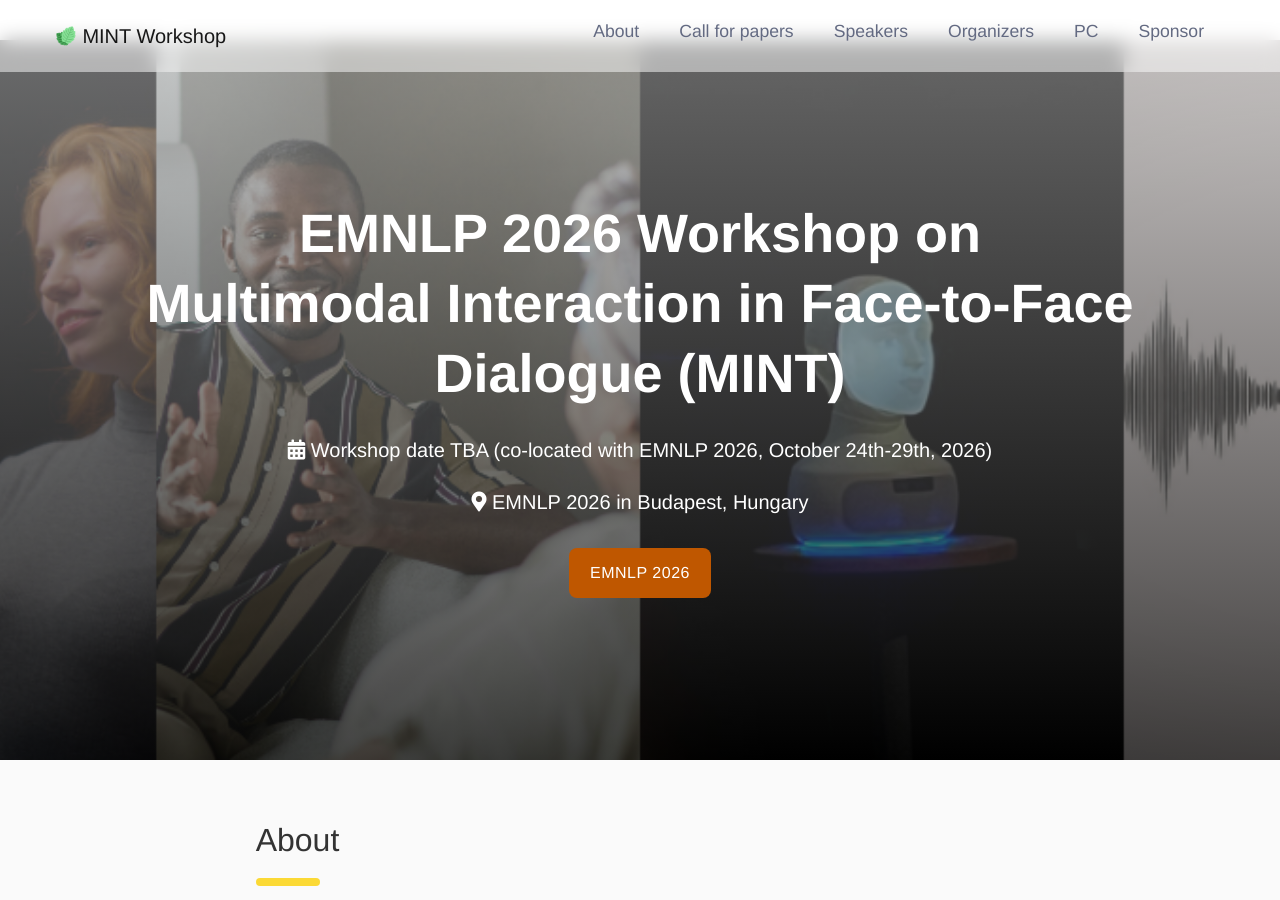
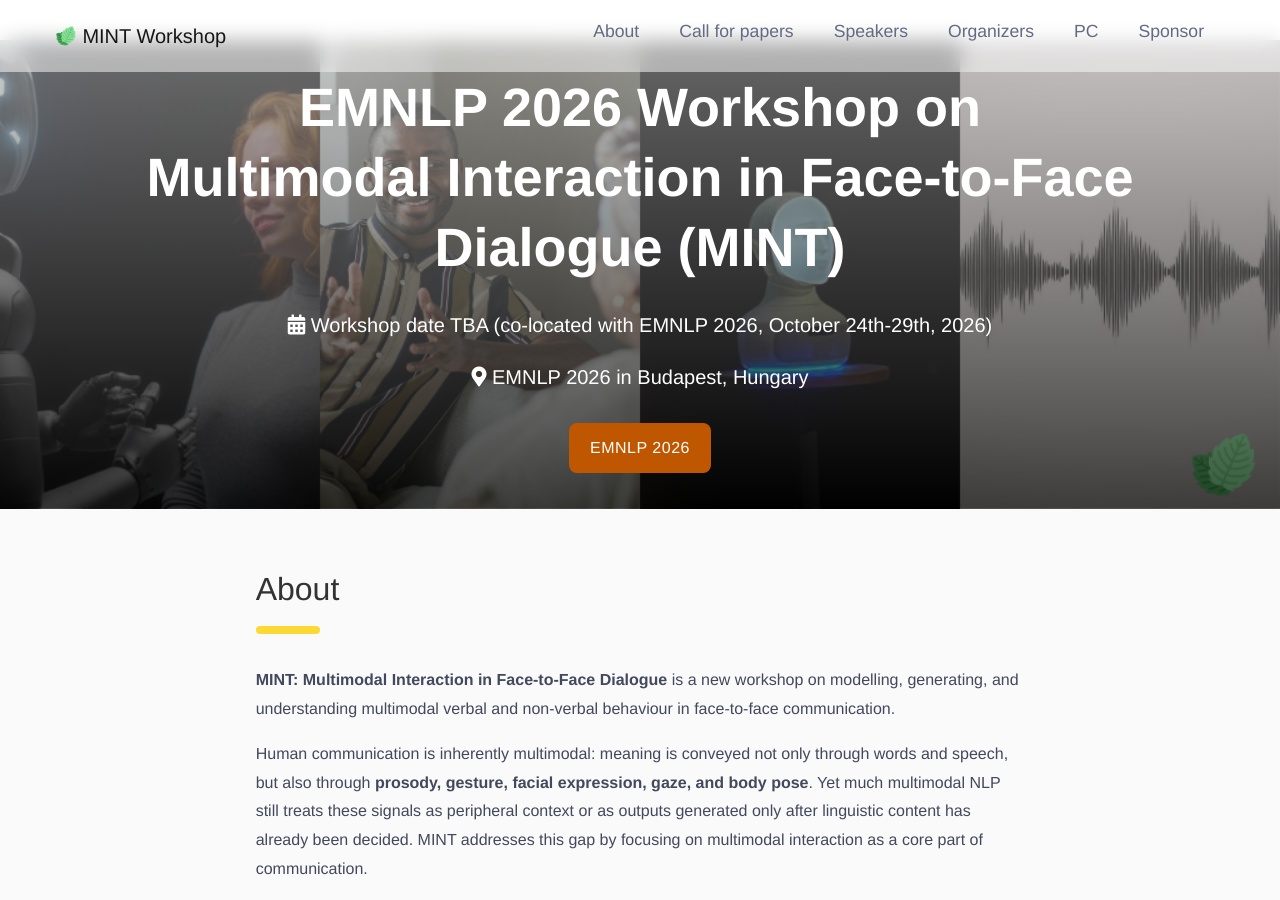
Before and after one commit to MINTworkshop/MINTworkshop.github.io, a Jekyll site: the page built from 2026/index.md, in a window 1280 px wide and 900 px high. Built offline with Jekyll 4.4.1, drawn with Linux system fonts in a browser that asks for light colours.

Commit message:
add new banner

```diff
--- a/_sass/_header.scss
+++ b/_sass/_header.scss
@@ -28,7 +28,7 @@
 }
 
 .welcome-hero {
-  min-height: 80vh;
+  min-height: 50vh;
   @include flex-center;
   position: relative;
   background-size: cover;
@@ -46,11 +46,11 @@
       margin-bottom: $spacing-unit * 3;
       color: white;
 
-      @media screen and (max-width: 480px) {
+      @media screen and (max-width: 768px) {
         font-size: 36px;
       }
 
-      @media screen and (max-width: 320px) {
+      @media screen and (max-width: 480px) {
         font-size: 28px;
       }
     }
```
